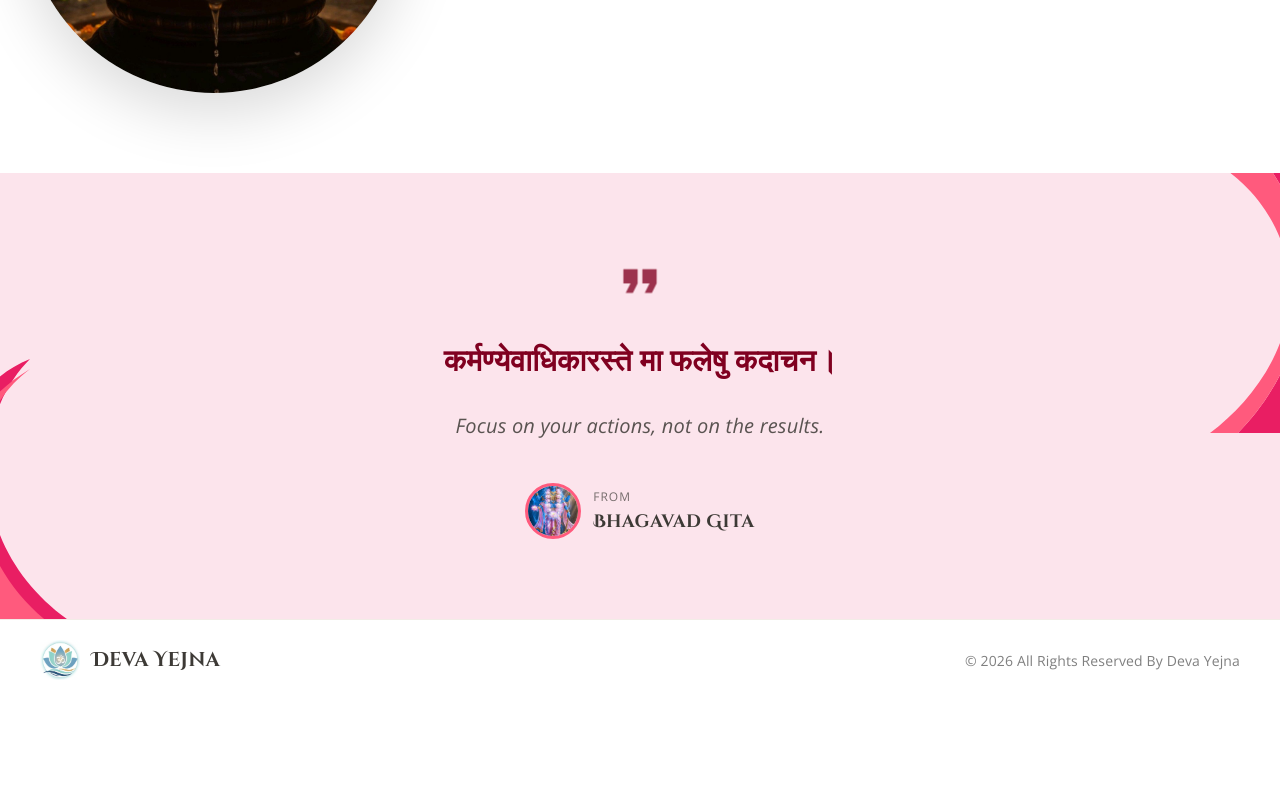
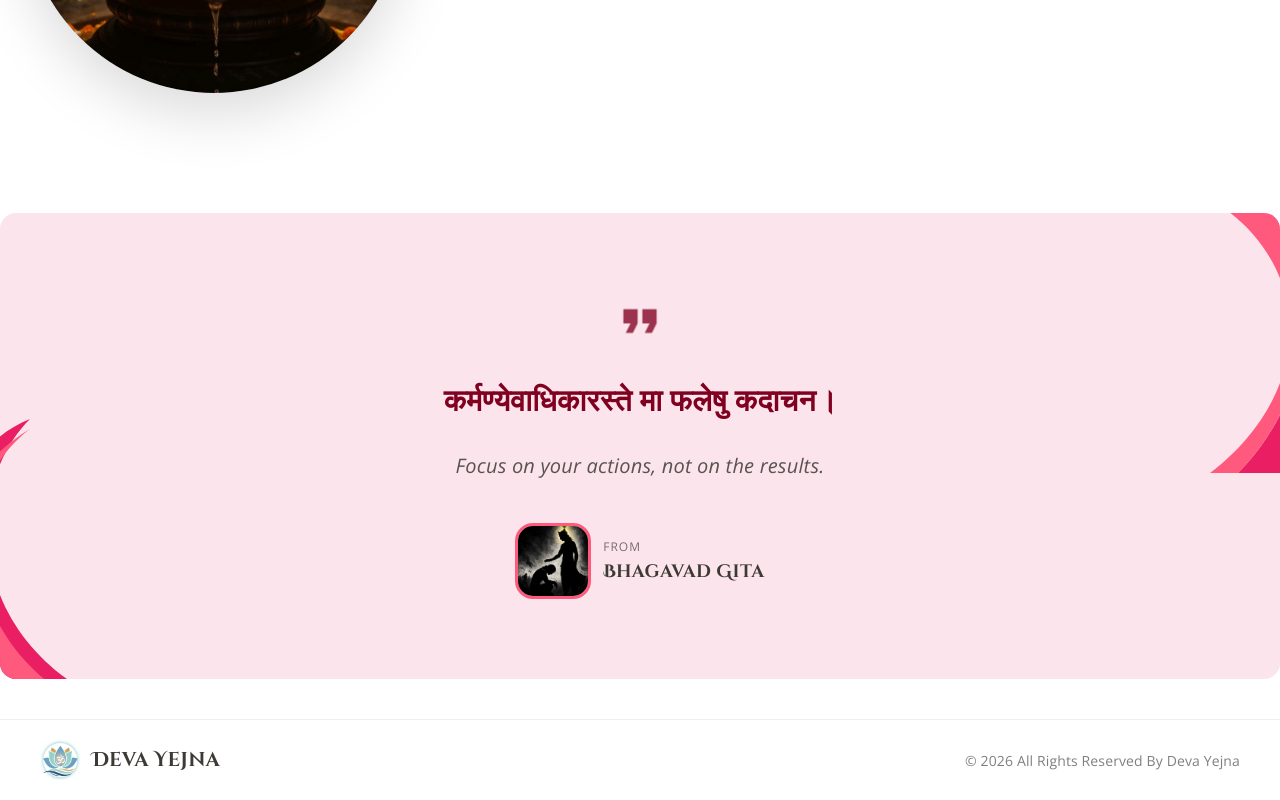
Before and after one commit to ANANDVPOTTY/deva-yejna, a React (Vite) app: page / in a window 1280 px wide. Shown: the part 579-1379 px from the top of the page. Before the commit the page ends 1279 px from the top, so only its background shows below. Built offline with nearby package versions, Linux system fonts and the light colour scheme.

Commit message:
Quotes section UI enhancement

```diff
--- a/src/components/quote-section/QuoteSection.jsx
+++ b/src/components/quote-section/QuoteSection.jsx
@@ -1,4 +1,4 @@
-import { useState, useEffect, useCallback } from "react";
+import { useState, useEffect, useCallback, useMemo } from "react";
 import {
   QuoteSectionWrapper,
   BlobTopRight,
@@ -15,9 +15,8 @@ import {
   SourceText,
 } from "./QuoteSection.styles";
 
-import mahavishnuImg from "../../assets/images/mahavishnu.jpg";
-import ganapatiImg from "../../assets/images/ganpati.jpg";
-import shivlingImg from "../../assets/images/shivling.jpg";
+import bhagavatgitaImg from "../../assets/images/bhagavatgita.jpg";
+import ramayanaImg from "../../assets/images/ramayana.jpg";
 
 const QUOTE_INTERVAL = 8000;
 
@@ -26,30 +25,35 @@ const inspirationalQuotes = [
   {
     id: 1,
     source: "Bhagavad Gita",
+    image: bhagavatgitaImg,
     quote: "कर्मण्येवाधिकारस्ते मा फलेषु कदाचन।",
     meaning: "Focus on your actions, not on the results.",
   },
   {
     id: 2,
     source: "Bhagavad Gita",
+    image: bhagavatgitaImg,
     quote: "योगः कर्मसु कौशलम्।",
     meaning: "Excellence in action is true yoga.",
   },
   {
     id: 3,
     source: "Bhagavad Gita",
+    image: bhagavatgitaImg,
     quote: "उद्धरेदात्मनाऽत्मानं नात्मानमवसादयेत्।",
     meaning: "Elevate yourself through your own efforts.",
   },
   {
     id: 4,
     source: "Bhagavad Gita",
+    image: bhagavatgitaImg,
     quote: "मन एव मनुष्याणां कारणं बन्धमोक्षयोः।",
     meaning: "The mind is the cause of both bondage and liberation.",
   },
   {
     id: 5,
     source: "Bhagavad Gita",
+    image: bhagavatgitaImg,
     quote: "न हि कल्याणकृत्कश्चिद् दुर्गतिं तात गच्छति।",
     meaning: "One who does good never meets a bad fate.",
   },
@@ -58,91 +62,69 @@ const inspirationalQuotes = [
   {
     id: 6,
     source: "Ramayana",
+    image: ramayanaImg,
     quote: "धैर्यं सर्वत्र साधनम्।",
     meaning: "Patience is the key to success everywhere.",
   },
   {
     id: 7,
     source: "Ramayana",
+    image: ramayanaImg,
     quote: "परहित सरिस धरम नहीं भाई।",
     meaning: "There is no greater duty than serving others.",
   },
   {
     id: 8,
     source: "Ramayana",
+    image: ramayanaImg,
     quote: "न भयम् न लज्जा न संशयः।",
     meaning: "Overcome fear, shame, and doubt.",
   },
   {
     id: 9,
     source: "Ramayana",
+    image: ramayanaImg,
     quote: "सत्यं एव जयते।",
     meaning: "Truth alone triumphs.",
   },
   {
     id: 10,
     source: "Ramayana",
+    image: ramayanaImg,
     quote: "कर्म प्रधान विश्व रचि राखा।",
     meaning: "The world is governed by actions.",
   },
-
-  /* ================= Mahabharata ================= */
-  {
-    id: 11,
-    source: "Mahabharata",
-    quote: "अहिंसा परमो धर्मः।",
-    meaning: "Non-violence is the highest duty.",
-  },
-  {
-    id: 12,
-    source: "Mahabharata",
-    quote: "जो हुआ, अच्छे के लिए हुआ।",
-    meaning: "Whatever happens, happens for good.",
-  },
-  {
-    id: 13,
-    source: "Mahabharata",
-    quote: "क्रोध से विनाश होता है।",
-    meaning: "Anger leads to destruction.",
-  },
-  {
-    id: 14,
-    source: "Mahabharata",
-    quote: "धर्मो रक्षति रक्षितः।",
-    meaning: "Dharma protects those who protect it.",
-  },
-  {
-    id: 15,
-    source: "Mahabharata",
-    quote: "बलवान् भव।",
-    meaning: "Be strong.",
-  },
 ];
 
-const SOURCE_IMAGES = {
-  "Bhagavad Gita": mahavishnuImg,
-  Ramayana: ganapatiImg,
-  Mahabharata: shivlingImg,
+const shuffleArray = (array) => {
+  const shuffled = [...array];
+  for (let i = shuffled.length - 1; i > 0; i--) {
+    const j = Math.floor(Math.random() * (i + 1));
+    [shuffled[i], shuffled[j]] = [shuffled[j], shuffled[i]];
+  }
+  return shuffled;
 };
 
 const QuoteSection = () => {
   const [activeIndex, setActiveIndex] = useState(0);
   const [isAnimating, setIsAnimating] = useState(false);
 
+  const shuffledQuotes = useMemo(() => shuffleArray(inspirationalQuotes), []);
+
   const handleQuoteChange = useCallback(() => {
     setIsAnimating(true);
     setTimeout(() => {
-      setActiveIndex((prev) => (prev + 1) % inspirationalQuotes.length);
+      setActiveIndex((prev) => (prev + 1) % shuffledQuotes.length);
       setIsAnimating(false);
     }, 400);
-  }, []);
+  }, [shuffledQuotes.length]);
 
   useEffect(() => {
     const interval = setInterval(handleQuoteChange, QUOTE_INTERVAL);
     return () => clearInterval(interval);
   }, [handleQuoteChange]);
 
-  const currentQuote = inspirationalQuotes[activeIndex];
+  const currentQuote = shuffledQuotes[activeIndex];
 
   return (
     <QuoteSectionWrapper>
@@ -201,14 +183,14 @@ const QuoteSection = () => {
 
         <QuoteContent isAnimating={isAnimating}>
           <QuoteText>{currentQuote.quote}</QuoteText>
+
           <QuoteMeaning>{currentQuote.meaning}</QuoteMeaning>
+
           <QuoteSource>
             <SourceImageWrapper>
-              <img
-                src={SOURCE_IMAGES[currentQuote.source]}
-                alt={currentQuote.source}
-              />
+              <img src={currentQuote.image} alt={currentQuote.source} />
             </SourceImageWrapper>
+
             <SourceInfo>
               <SourceLabel>From</SourceLabel>
               <SourceText>{currentQuote.source}</SourceText>
--- a/src/components/quote-section/QuoteSection.styles.js
+++ b/src/components/quote-section/QuoteSection.styles.js
@@ -1,13 +1,18 @@
 import { styled } from "@mui/material/styles";
 import { Box, Typography } from "@mui/material";
 import { responsiveFont } from "../font/ResponsiveFonts.styles";
-import { quoteFadeIn, quoteFadeOut, quoteIconPulse } from "../../styles/animations";
+import {
+  quoteFadeIn,
+  quoteFadeOut,
+  quoteIconPulse,
+} from "../../styles/animations";
 
 export const QuoteSectionWrapper = styled(Box)(() => ({
   width: "100%",
   backgroundColor: "var(--color-pink-light)",
   position: "relative",
   overflow: "hidden",
+  borderRadius: "16px",
 }));
 
 export const BlobTopRight = styled(Box)(({ theme }) => ({
@@ -203,9 +208,9 @@ export const QuoteSource = styled(Box)(({ theme }) => ({
 }));
 
 export const SourceImageWrapper = styled(Box)(({ theme }) => ({
-  width: "56px",
-  height: "56px",
-  borderRadius: "50%",
+  width: "76px",
+  height: "76px",
+  borderRadius: "18px",
   overflow: "hidden",
   border: "3px solid var(--color-coral)",
   flexShrink: 0,
--- a/src/pages/home/Home.styles.js
+++ b/src/pages/home/Home.styles.js
@@ -4,9 +4,10 @@ import { responsiveFont } from "../../components/font/ResponsiveFonts.styles";
 import { fadeIn } from "../../styles/animations";
 
 export const HomeWrapper = styled(Box)(() => ({
+  minHeight: "calc(100vh - 80px)",
   display: "flex",
   flexDirection: "column",
-  minHeight: "calc(100vh - 80px)",
+  gap: "40px",
 }));
 
 export const HomeContainer = styled(Box)(({ theme }) => ({
```
Also changed, not shown: src/assets/images/bhagavatgita.jpg (added), src/assets/images/ramayana.jpg (added).
